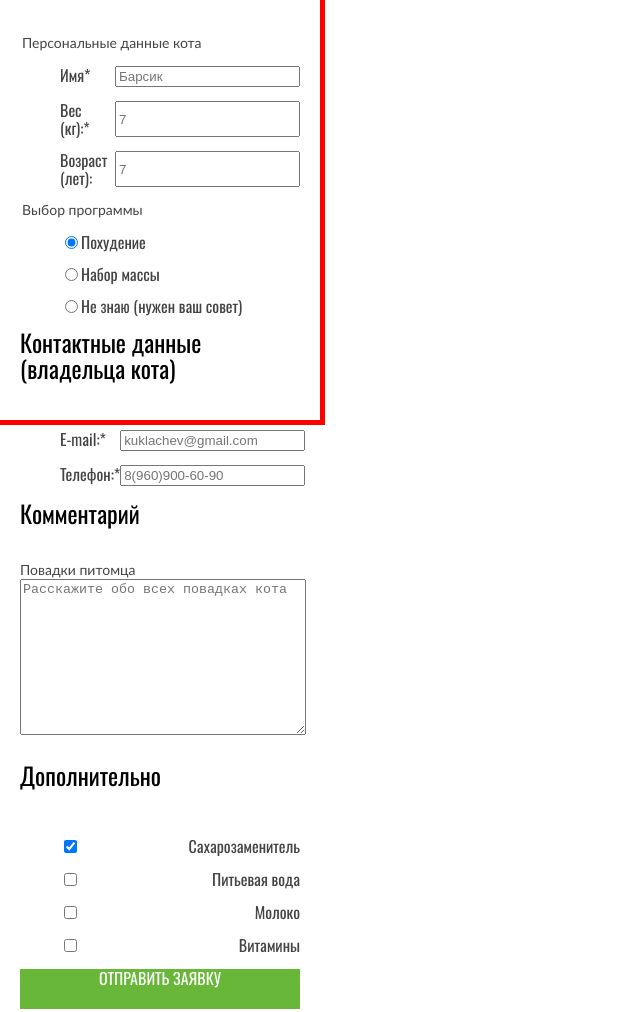
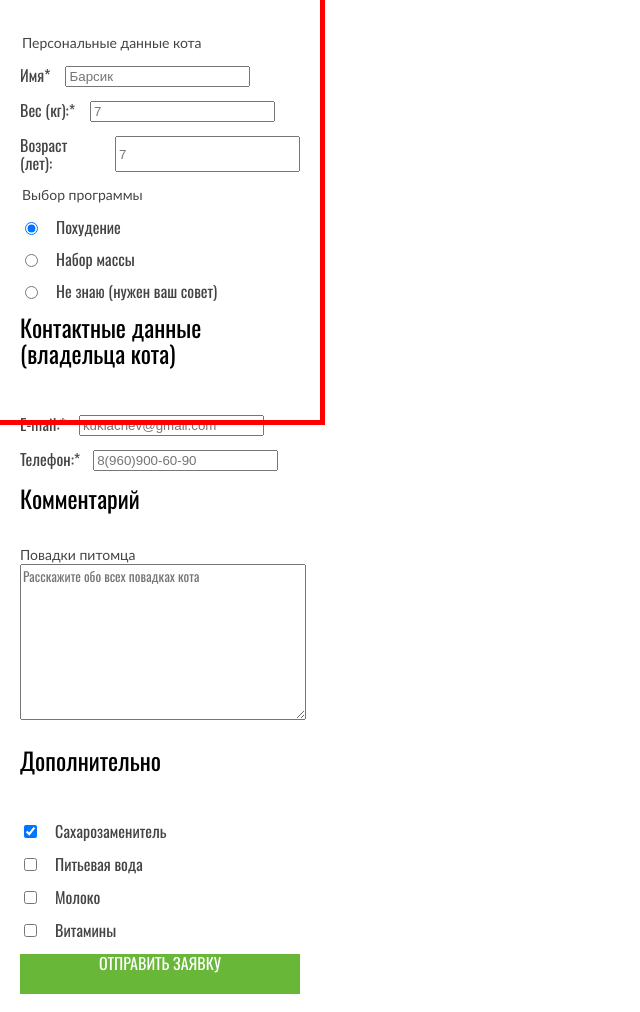
Before and after one commit to htmlacademy-adaptive/2426581-cat-energy-1, a plain HTML site: page source/form.html in a window 1280 px wide. Shown: the part 380-1392 px from the top of the page, without its empty margins (0-640 px from the left). Drawn offline with nearby package versions, Linux system fonts and the light colour scheme; files that its build step writes are made by us from their sources.

Commit message:
форма: выставил все отступы между блоками, кроме элемента со звездочкой

```diff
--- a/source/form.html
+++ b/source/form.html
@@ -54,15 +54,15 @@
             <ul class="form__list">
               <li class="form__item">
                 <!--пока такие базовые классы для списков-->
-                <label class="form__name" for="form__name">Имя*</label>
+                <label class="label__form label__form--name" for="form__name">Имя*</label>
                 <input class="form__field" placeholder="Барсик" type="text" name="form__name" id="form__name">
               </li>
               <li class="form__item">
-                <label for="form__weight">Вес (кг):*</label>
+                <label class="label__form label__form--weight" for="form__weight">Вес (кг):*</label>
                 <input class="form__field" placeholder="7" type="number" name="form__weight" id="form__weight">
               </li>
               <li class="form__item">
-                <label for="form__age">Возраст (лет):</label>
+                <label class="label__form label__form--age" for="form__age">Возраст (лет):</label><!--для этого и следующего лейбла придумал вот такой класс, чтобы выставить паддинг между именем и инпутом-->
                 <input class="form__field" placeholder="7" type="number" name="form__age" id="form__age">
               </li>
             </ul>
@@ -71,20 +71,16 @@
             <legend class="visually-hidden">Выбор программы</legend>
             <ul class="form__list">
               <li class="form__item">
-                <label class="weight-changes weight-changes--slim">
-                  <input class="form__field form__field--radio" type="radio" name="weight-changes" value="slim" checked>Похудение
-                </label>
+                <input class="form__radio" type="radio" name="weight-changes" value="slim" checked>
+                <label class="label__weight label__weight--slim">Похудение</label>
               </li>
               <li class="form__item">
-                <label class="weight-changes weight-changes--pro">
-                  <input class="form__field form__field--radio" type="radio" name="weight-changes" value="pro">Набор массы
-                </label>
+                <input class="form__radio" type="radio" name="weight-changes" value="pro">
+                <label class="label__weight label__weight--pro">Набор массы</label>
               </li>
               <li class="form__item">
-                <label class="weight-changes weight-changes--advise">
-                  <input class="form__field form__field--radio" type="radio" name="weight-changes" value="advise">Не знаю (нужен ваш
-                  совет)
-                </label>
+                <input class="form__radio" type="radio" name="weight-changes" value="advise">
+                <label class="label__weight label__weight--advise">Не знаю (нужен ваш совет)</label>
               </li>
             </ul>
           </fieldset>
@@ -112,23 +108,22 @@
             <ul class="form__list">
               <li class="form__item">
                 <input class="form__range" type="checkbox" id="sweetener" checked>
-                <label for="sweetener">Сахарозаменитель</label>
-                <!--тут пока не понимаю что с классами для лейблов сделать, чтобы не было конфликта с секциями Доп товаров в Каталоге-->
+                <label class="label__extras" for="sweetener">Сахарозаменитель</label>
               </li>
               <li class="form__item">
                 <input class="form__range" type="checkbox" id="water">
-                <label for="water">Питьевая вода</label>
+                <label class="label__extras" for="water">Питьевая вода</label>
               </li>
               <li class="form__item">
                 <input class="form__range" type="checkbox" id="milk">
-                <label for="milk">Молоко</label>
+                <label class="label__extras" for="milk">Молоко</label>
               </li>
               <li class="form__item">
                 <input class="form__range" type="checkbox" id="vitamins">
-                <label for="vitamins">Витамины</label>
+                <label class="label__extras" for="vitamins">Витамины</label>
               </li>
             </ul>
-            <a class="button" href="#">Отправить заявку</a>
+            <a class="button button--application" href="#">Отправить заявку</a>
             <p class="required-fields">* - Обязательные поля</p>
           </fieldset>
         </form>
--- a/source/sass/blocks/form.scss
+++ b/source/sass/blocks/form.scss
@@ -4,14 +4,32 @@
   padding: 0;
 }
 
+.form__list {
+  padding: 0;
+}
+
 .form__item {
   display: flex;
-  justify-content: space-between;
+  justify-content: flex-start; // надо разобраться с шириной инпутов под макет!
   font-family: "Oswald", sans-serif;
   font-size: 16px;
   line-height: 18px;
   margin: 0 0 14px 0;
   padding: 0;
+}
+
+.label__form {
+  padding: 0 15px 0 0;
+}
+
+.label__weight,
+.label__extras {
+  margin: 0;
+  padding: 0 0 0 15px;
+}
+
+.form__text {
+  padding: 0 13px 0 0;
 }
 
 .form__data,
@@ -27,11 +45,24 @@
 }
 
 .required-fields {
+  font-family: "Lato", serif;
+  font-size: 14;
+  line-height: 16;
+  color: #000000;
   padding: 21px 63px 32px 64px;
 }
 
 .placeholder {
   width: 280px;
   height: 150px;
+  font-family: "Oswald", serif;
+  font-size: 16;
+  line-height: 18px;
+  font-weight: 400;
+  color: #444444;
   margin: 0 0 23px 0;
 }
+
+.button--application {
+  margin: 0 0 20px 0;
+}
```
